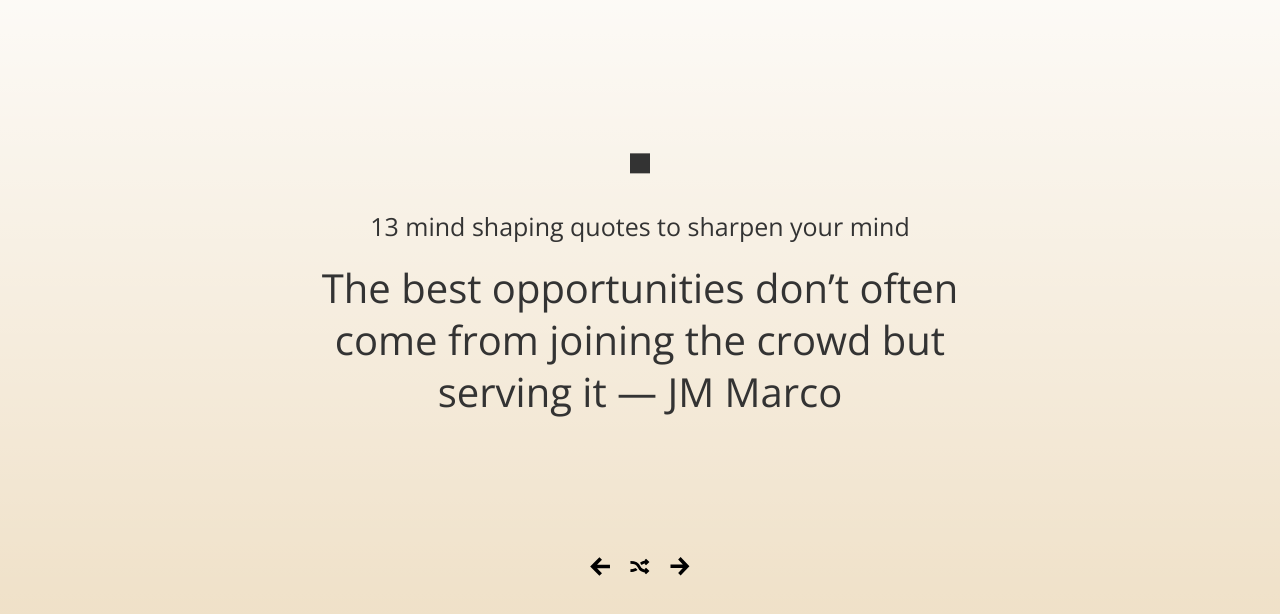
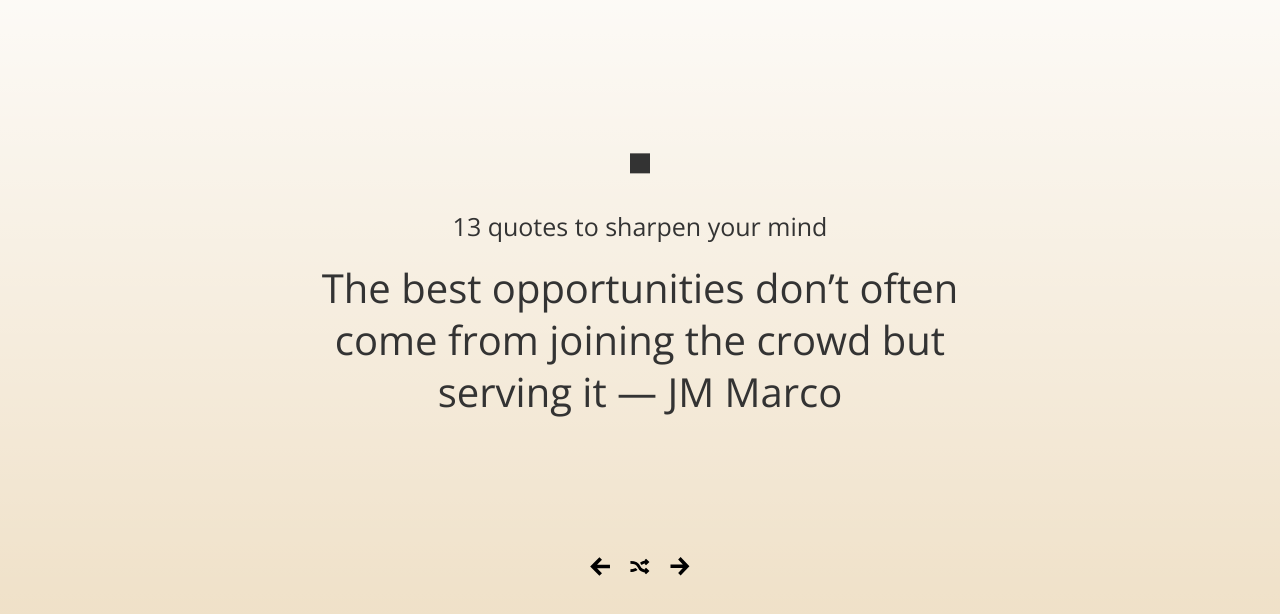
Before and after one commit to mirabellemorah/Super-Hi-JS-for-Designers, a plain HTML site: page rose-culver/index.html in a window 1280 px wide. Shown: the part 114-728 px from the top of the page. Drawn offline with nearby package versions, Linux system fonts and the light colour scheme.

Commit message:
title changed

```diff
--- a/rose-culver/index.html
+++ b/rose-culver/index.html
@@ -4,7 +4,7 @@
 <head>
     <meta charset="UTF-8">
     <meta name="viewport" content="width=device-width, initial-scale=1.0">
-    <title>Bible Verses</title>
+    <title>Quotes</title>
     <link rel="stylesheet" href="_base.css">
     <link rel="stylesheet" href="style.css">
 
@@ -15,7 +15,7 @@
 
         <div class="circle"> </div>
 
-        <h1>13 mind shaping quotes to sharpen your mind</h1>
+        <h1>13 quotes to sharpen your mind</h1>
 
         <h2> The best opportunities don’t often come from joining the crowd but serving it — JM Marco </h2>
 
```
